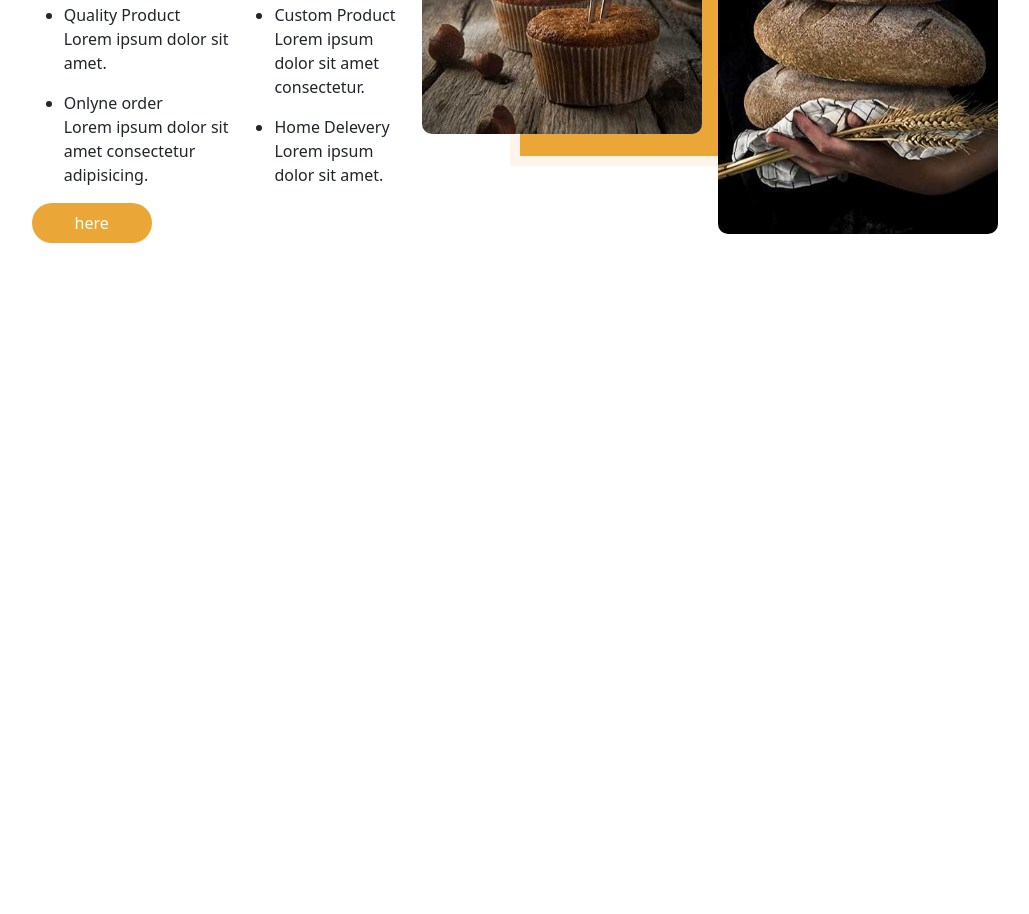
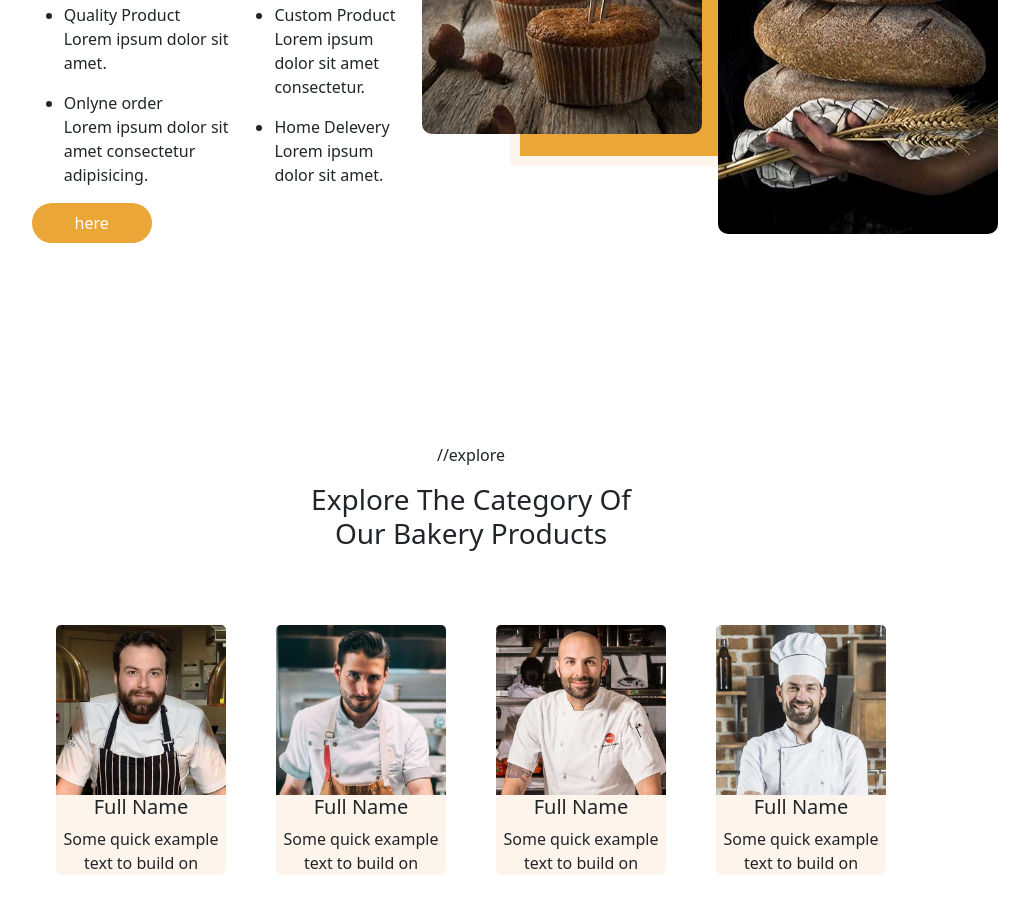
Before and after one commit to Shahin-Alz/projet-img, a website: page index.html in a window 1280 px wide. Shown: the part 3627-4541 px from the top of the page, without its empty margins (169-1198 px from the left). Before the commit the page ends 3970 px from the top, so only its background shows below. Drawn offline with nearby package versions, Linux system fonts and the light colour scheme.

Commit message:
section 6 structure finish

```diff
--- a/index.html
+++ b/index.html
@@ -260,6 +260,49 @@
 
         </div>
     </section>
+    <section>
+         <div class="all-sec6">
+            <div class="contenu2-sec6 text-center m-7">
+                <p>//explore</p>
+                <h3>Explore The Category Of <br> Our Bakery Products</h3>
+            </div>
+            <div class="contenu3-sec6 d-flex justify-content-center">
+
+                <div class="card m-5" style="width: 18rem;">
+                    <div class="card-body2 text-center">
+                        <img class="card-img-top" src="./public/img/team-1.jpg" alt="Card image cap">
+                        <h5 class="card-title">Full Name</h5>
+                        <p class="card-text">Some quick example text to build on </p>
+                    </div>
+                </div>
+
+                <div class="card m-5" style="width: 18rem;">
+                    <div class="card-body2 text-center">
+                        <img class="card-img-top" src="./public/img/team-2.jpg" alt="Card image cap">
+                        <h5 class="card-title">Full Name</h5>
+                        <p class="card-text">Some quick example text to build on </p>
+                    </div>
+                </div>
+
+                <div class="card m-5" style="width: 18rem;">
+                    <div class="card-body2 text-center">
+                        <img class="card-img-top" src="./public/img/team-3.jpg" alt="Card image cap">
+                        <h5 class="card-title">Full Name</h5>
+                        <p class="card-text">Some quick example text to build on </p>
+                    </div>
+                </div>
+
+                <div class="card m-5" style="width: 18rem;">
+                    <div class="card-body2 text-center">
+                        <img class="card-img-top" src="./public/img/team-4.jpg" alt="Card image cap">
+                        <h5 class="card-title">Full Name</h5>
+                        <p class="card-text">Some quick example text to build on </p>
+                    </div>
+                </div>
+
+            </div>
+        </div>
+    </section>
 </body>
 <script src="./node_modules/bootstrap/dist/js/bootstrap.bundle.js"></script>
 
--- a/src/sass/app.scss
+++ b/src/sass/app.scss
@@ -17,4 +17,5 @@ $fa-font-path : "../../node_modules/@fortawesome/fontawesome-free/webfonts";
 @import "./modules/section3";
 @import "./modules/header";
 @import "./modules/section4";
-@import "./modules/section5"
+@import "./modules/section5";
+@import "./modules/section6";
--- /dev/null
+++ b/src/sass/modules/_section6.scss
@@ -0,0 +1,20 @@
+.card-body2{
+    padding-top: 0px;
+    padding-left: 0px;
+    padding-right: 0px;
+    padding-bottom: 0px;
+
+}
+
+.all-sec6{
+    margin: 200px;
+}
+
+.card{
+    border: none;
+    background-color: #fdf5eb;
+}
+
+.card-title{
+    background-color: #fdf5eb;
+}
```
Also changed, not shown: public/css/app.css.
